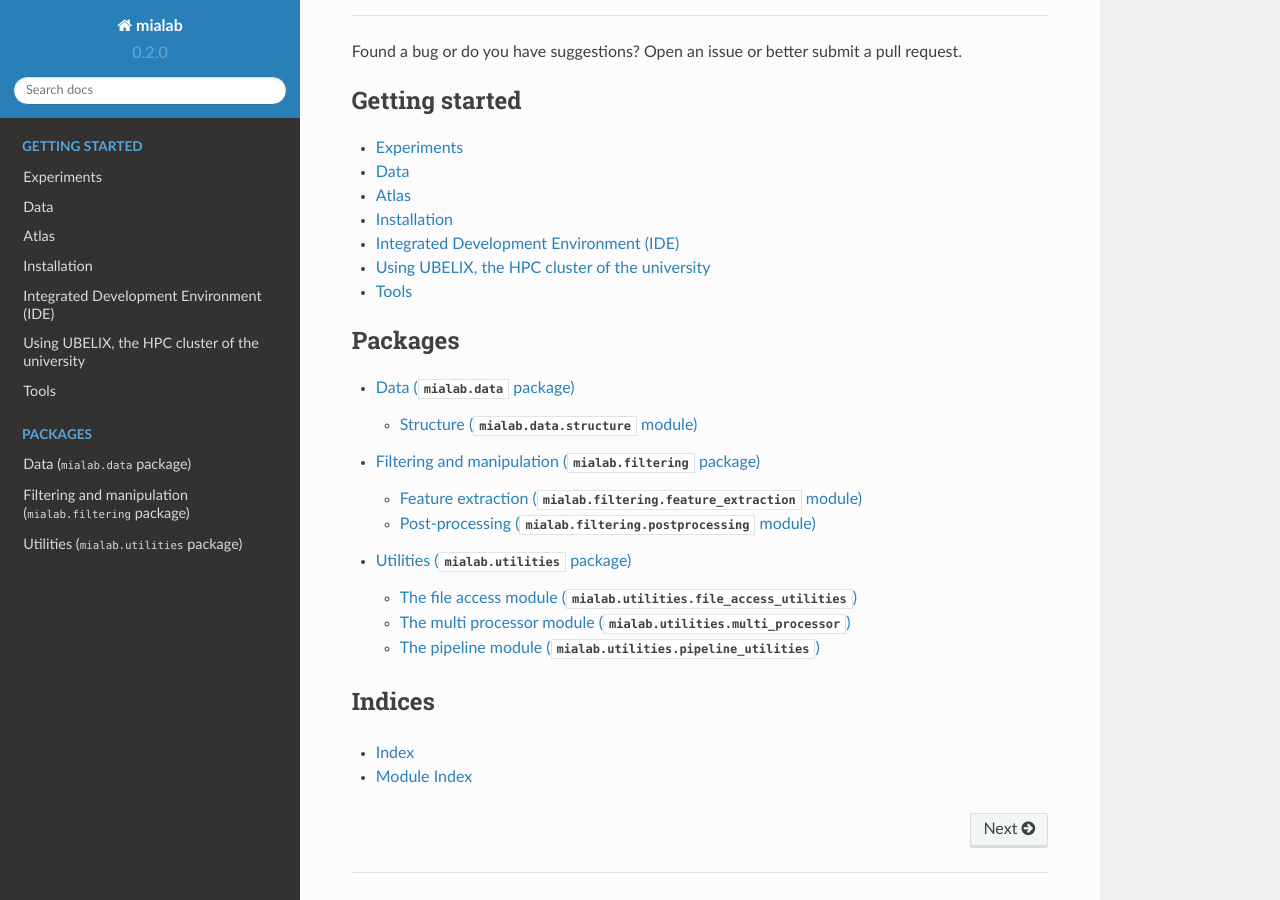
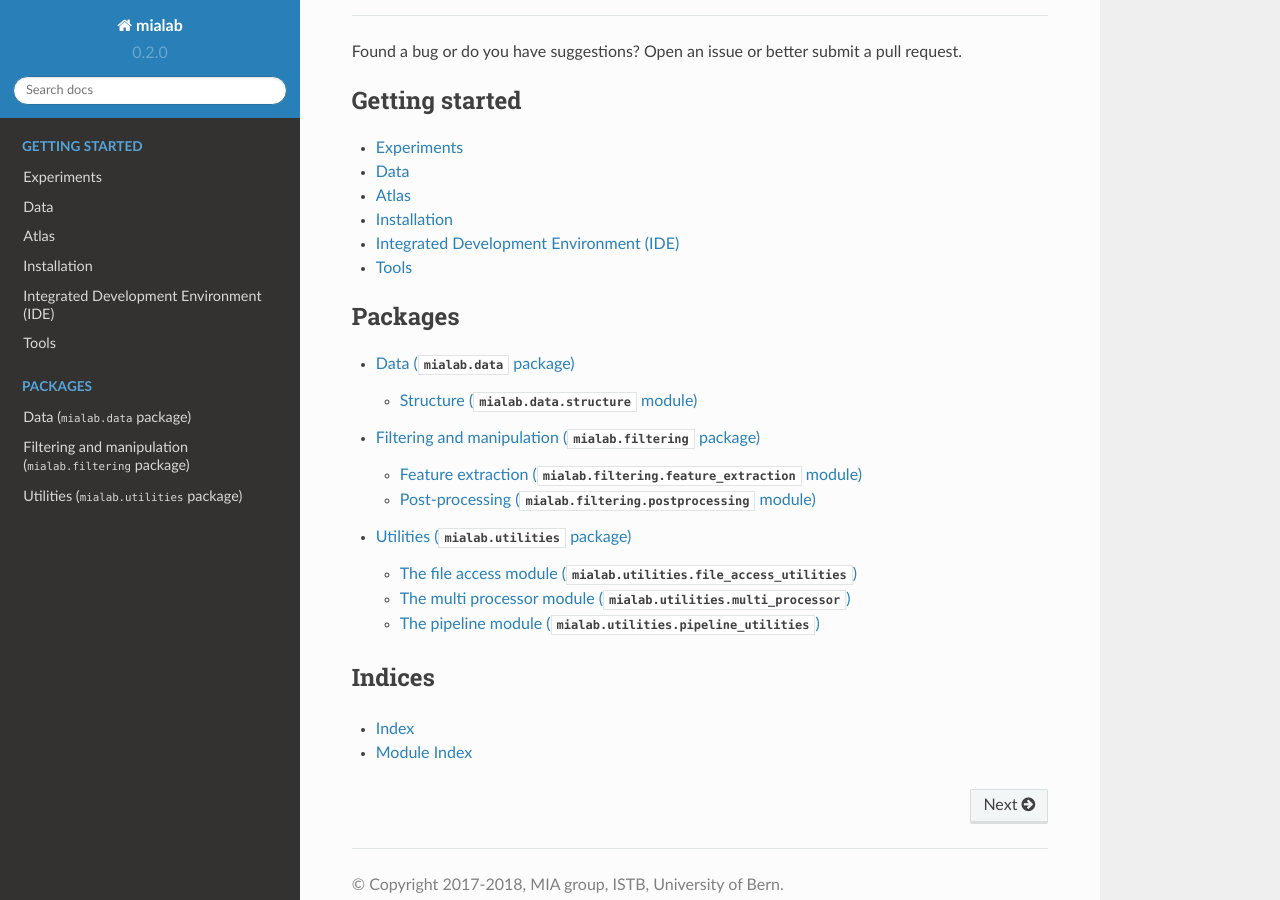
Before and after one commit to ubern-mia/MIALab, a Sphinx documentation site: the page built from docs/index.rst, in a window 1280 px wide and 900 px high, scrolled down 625 px. Built offline with Sphinx 7.4.7 and the Read the Docs theme 2.0.0, drawn with Linux system fonts in a browser that asks for light colours; formulas are drawn with MathJax 3; some of the changed lines change nothing that is shown.

Commit message:
refactor(docs): remove ubelix related docs

```diff
--- a/docs/index.rst
+++ b/docs/index.rst
@@ -8,7 +8,6 @@
     data
     installation
     ide
-    ubelix
     tools
 
 .. toctree::
--- a/docs/ubelix.rst
+++ /dev/null
@@ -1,87 +0,0 @@
-Using UBELIX, the HPC cluster of the university
-===============================================
-
-.. role:: bash(code)
-   :language: bash
-
-UBELIX is the HPC cluster of the university of Bern, which you can use after activating your campus account. Besides this short guide, we recommend reading the `official documentation <https://docs.id.unibe.ch/ubelix>`_.
-
-#. Request access as described `here <https://docs.id.unibe.ch/ubelix/ubelix-101/account-activation>`_.
-#. As soon as you get access, you can `login <https://docs.id.unibe.ch/ubelix/ubelix-101/login-to-the-cluster>`_ (if you are not in the university network, you have to use `VPN <http://www.unibe.ch/university/campus_and_infrastructure/rund_um_computer/internetzugang/access_to_internal_resources_via_vpn/index_eng.html>`_).
-#. Create a directory for the MIA Lab, e.g.: :bash:`mkdir MIALab2017`
-#. Change to this directory: :bash:`cd MIALab2017`
-#. Clone the git repository (replace with your forked repo): :bash:`git clone https://github.com/istb-mia/MIALab.git`
-#. Get the data on UBELIX:
-	- First, change to the data directory: :bash:`cd data`
-	- Get the atlas files :bash:`wget https://www.dropbox.com/s/k6l4d9hnlw9mold/atlas.zip`
-	- Get the training data :bash:`wget https://www.dropbox.com/s/649mlwgjjwwebma/train_data.zip`
-	- Get the test data :bash:`wget https://www.dropbox.com/s/r2n3ctow29ehgw4/test_data.zip`
-	- Unzip: :bash:`unzip train_data.zip` :bash:`unzip trest_data.zip` :bash:`unzip atlas.zip`
-	- Remove zip files to save space :bash:`rm *.zip`
-
-Now, we're almost ready to go. As in our local installation, we have to get miniconda and create a python environment
-
-#. Run **Miniconda** (Anaconda is not working for now) installation script (`official website <https://conda.io/miniconda.html>`__)
-
-   - :bash:`cd ~` (change to home directory)
-   - :bash:`wget https://repo.continuum.io/miniconda/Miniconda3-latest-Linux-x86_64.sh` (download the script)
-   - :bash:`bash Miniconda3-latest-Linux-x86_64.sh` (run the installation script)
-
-     - Scroll to the bottom of the license and enter :bash:`yes` to agree the license
-     - Accept suggested installation path (or change it if you know what you do)
-     - :bash:`yes` to add Miniconda to the PATH
-     - :bash:`exit` and reconnect to UBELIX
-
-   - :bash:`rm Miniconda3-latest-Linux-x86_64.sh`
-
-#. Create a new Python 3.6 environment with the name mialab
-
-   - :bash:`conda create -n mialab python=3.6`
-
-#. Activate the environment by
-
-   - :bash:`source activate mialab`
-
-#. Install all required packages for the MIALab
-
-   - :bash:`cd /path/to/MIALab/repository` (where :bash:`setup.py` is)
-   - :bash:`pip install .` will install all required packages
-   - :bash:`conda install tensorflow=1.2.1` **will install tensorflow with the conda environment** (prevents from tensorflow runtime error)
-
-Please note that the 'hello world' example will fail because matplotlib cannot open a window to display the plot (no gui...).
-
-Now you're ready to go! To submit a job to the cluster, you need to create a small script, e.g. :bash:`jobsript.sh`
-
-
-.. code-block:: bash
-
-		#!/bin/bash
-
-		#SBATCH --mail-user=youremail@students.unibe.ch
-		#SBATCH --mail-type=begin,end,fail
-		#SBATCH --time=01:15:00
-		#SBATCH --mem-per-cpu=10G
-		#SBATCH --cpus-per-task=8
-		#SBATCH --mem-per-cpu=10G
-		#SBATCH --workdir=.
-		#SBATCH --job-name="lab_test"
-
-		#### Your shell commands below this line ####
-		export OMP_NUM_THREADS=$SLURM_CPUS_PER_TASK
-
-		# folders
-		workdir=${PWD}
-
-		# activate environment
-		source activate mialab
-		python -V
-
-		python <PATH TO YOUR MIALAB INSTALLATION>/bin/main.py
-
-Adapt the cpus-per-task, mem-per-cpu, and the time as required for your experiment.
-
-After creating/uploading the jobscript, you have to make in executable with :bash:`chmod +x jobscript.sh`
-
-#. Submit the job with :bash:`sbatch jobscript.sh`
-#. Check the status of your job with :bash:`squeue -u <YOUR USERNAME>`
-#. Enjoy :-)
```
